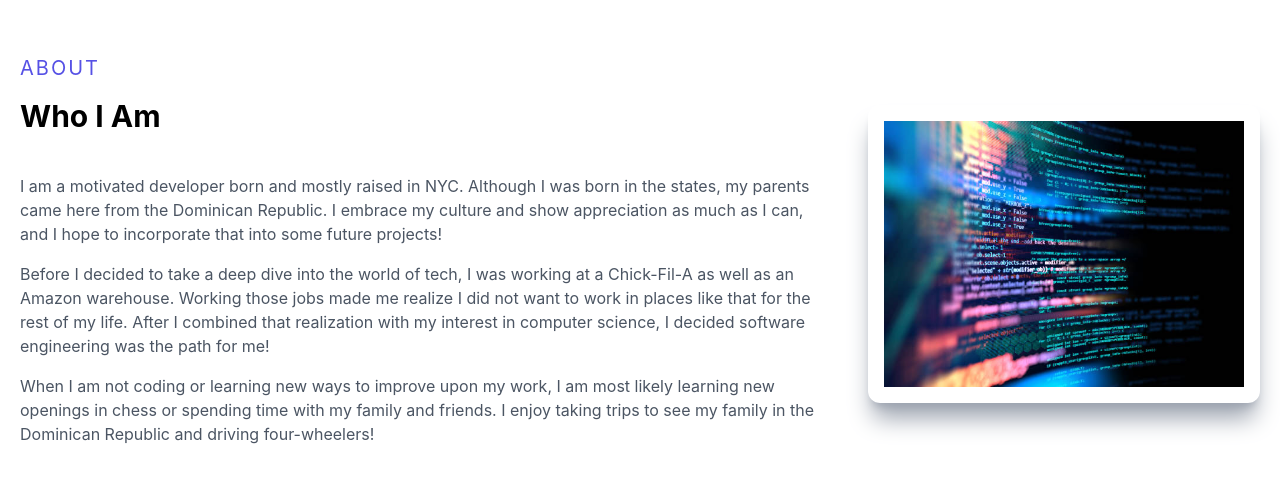
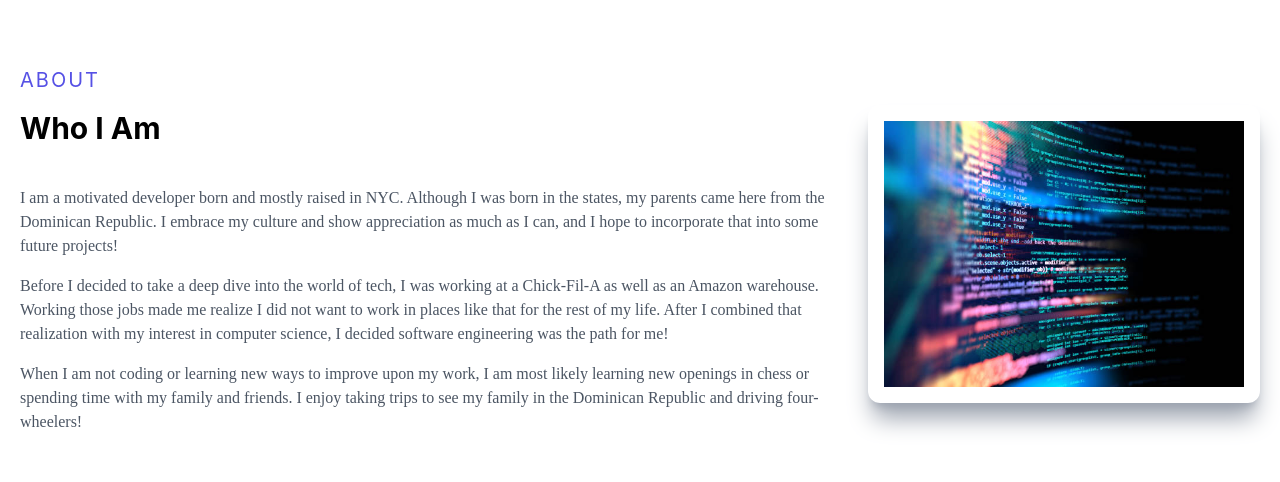
Before and after one commit to limbocaba/limbocaba.github.io, a Next.js app in the folder react-portfolio/: page /components/About in a window 1280 px wide. Shown: the part 146-628 px from the top of the page. Built offline with nearby package versions, Linux system fonts and the light colour scheme.

Commit message:
changed some fonts

```diff
--- a/react-portfolio/pages/components/About.jsx
+++ b/react-portfolio/pages/components/About.jsx
@@ -10,13 +10,13 @@ function About() {
           <p className=" uppercase text-xl tracking-widest text-[#5651e5]">About</p>
           <h2 className=" py-4 text-3xl font-bold">Who I Am</h2>
           <p className=" py-2 text-gray-600"></p>
-          <p className=" py-2 text-gray-600">
+          <p className=" py-2 text-gray-600 font-abril">
             I am a motivated developer born and mostly raised in NYC. Although I was born in the states, my parents came here from the Dominican Republic. I embrace my culture and show appreciation as much as I can, and I hope to  incorporate that into some future projects!
           </p>
-          <p className="py-2 text-gray-600">
+          <p className="py-2 text-gray-600 font-abril">
             Before I decided to take a deep dive into the world of tech, I was working at a Chick-Fil-A as well as an Amazon warehouse. Working those jobs made me realize I did not want to work in places like that for the rest of my life. After I combined that realization with my interest in computer science, I decided software engineering was the path for me!
           </p>
-          <p className=" py-2 text-gray-600">When I am not coding or learning new ways to improve upon my work, I am most likely learning new openings in chess or spending time with my family and friends. I enjoy taking trips to see my family in the Dominican Republic and driving four-wheelers! </p>
+          <p className=" py-2 text-gray-600 font-abril">When I am not coding or learning new ways to improve upon my work, I am most likely learning new openings in chess or spending time with my family and friends. I enjoy taking trips to see my family in the Dominican Republic and driving four-wheelers! </p>
         </div>
         <div className=" w-full h-auto m-auto shadow-xl shadow-gray-400 rounded-xl flex items-center justify-center p-4 hover:scale-105 ease-in duration-300 hover:shadow-blue-100">
         <Image src={codingimg} alt='/' />
--- a/react-portfolio/pages/components/Navbar.jsx
+++ b/react-portfolio/pages/components/Navbar.jsx
@@ -2,7 +2,6 @@ import Link from "next/link";
 import React, {useState} from "react";
 import { AiOutlineClose, AiOutlineMenu } from "react-icons/ai";
 import { FaEnvelope, FaGithub, FaLinkedin } from "react-icons/fa";
-import { BsFillMoonFill, BsMoon } from 'react-icons/bs'
 
 export default function Navbar() {
   const [nav, setNav] = useState(false);
@@ -40,7 +39,8 @@ export default function Navbar() {
               </li>
             </Link>
             <Link href="/#about">
-              <li className=" ml-10 text-lg uppercase hover:border-b border-black">
+              <li
+                className=" ml-10 text-lg uppercase hover:border-b border-black">
                 About
               </li>
             </Link>
--- a/react-portfolio/pages/index.tsx
+++ b/react-portfolio/pages/index.tsx
@@ -102,7 +102,7 @@ export default function Home() {
             <h3 className="text-2xl py-2 md:text-3xl dark:text-white">
               Full Stack Developer
             </h3>
-            <p className="text-medium py-5 leading-8 text-gray-800 md:text-xl max-w-lg mx-auto dark:text-white font-burtons">
+            <p className="text-medium py-5 leading-8 text-gray-800 md:text-xl max-w-lg mx-auto dark:text-white font-cursive">
              Dedicated and hard-working developer looking to learn as much as I can!
             </p>
           </div>
@@ -200,18 +200,27 @@ export default function Home() {
             <p className="text-md py-2 leading-8 text-gray-800 dark:text-white"></p>
           </div>
           <div className="flex flex-col gap-10 py-10 lg:flex-row lg:flex-wrap p-20">
-            <div className="basis-1/3 flex-1">
+            <div className="basis-1/3 flex-1 w-[494px] h-[295px] m-auto shadow-xl shadow-gray-400 rounded-xl flex items-center justify-center p-4 hover:scale-105 ease-in duration-300 hover:shadow-blue-100 flex-col">
               <Image
                 src={hulu}
-                className="rounded-lg object-cover cursor-pointer transition hover:-translate-y-1 hover:scale-110 hover:brightness-50"
+                height={200}
+                width={350}
+                className="rounded-lg object-cover cursor-default"
                 alt=""
-                onClick={handleClickHulu}
               />
+              <div className=" flex">
+              <h3 className=" rounded-lg shadow-lg bg-black text-white my-4 cursor-pointer py-3 px-3 mx-3 hover:bg-gray-400">Demo</h3>
+                <h3
+                  onClick={handleClickHulu}
+                  className=" rounded-lg shadow-lg bg-black text-white my-4 cursor-pointer py-3 px-3 mx-3 hover:bg-gray-400">
+                  GitHub
+                </h3>
+                </div>
             </div>
             <div className="basis-1/3 flex-1">
               <Image
                 src={pokedex}
-                className="rounded-lg object-cover cursor-pointer transition hover:-translate-y-1 hover:scale-110 hover:brightness-50"
+                className="rounded-lg object-cover cursor-pointer hover:brightness-50"
                 alt=""
                 onClick={handleClickPoke}
               />
--- a/react-portfolio/styles/globals.css
+++ b/react-portfolio/styles/globals.css
@@ -24,22 +24,13 @@ a {
   src: url('../public/Burtons.otf');
 }
 
-@font-face {
-  font-family: Kanit, sans-serif;
-  src: url('https://careerscrossroad.com/@caba2002');
-}
 
 @font-face {
-  font-family: cursive;
+  font-family: 'cursive';
   src: url('https://fonts.googleapis.com/css2?family=Cedarville+Cursive&family=Kanit:ital,wght@1,200&display=swap');
 }
 
 @font-face {
-  font-family: Lobster;
-  src: url('https://fonts.googleapis.com/css2?family=Lobster&display=swap');
+  font-family: 'abril';
+  src: url('https://fonts.googleapis.com/css2?family=Abril+Fatface&display=swap');
 }
-
-@font-face {
-  font-family: passions;
-  src: url('https://fonts.googleapis.com/css2?family=Passions+Conflict&display=swap');
-}
--- a/react-portfolio/tailwind.config.js
+++ b/react-portfolio/tailwind.config.js
@@ -9,10 +9,8 @@ module.exports = {
     extend: {
       fontFamily: {
         burtons: "burtons",
-        Kanit: "kanit",
         cursive: "cursive",
-        lobster: "lobster",
-        passions: "passions"
+        abril: "abril",
       },
     },
   },
```
